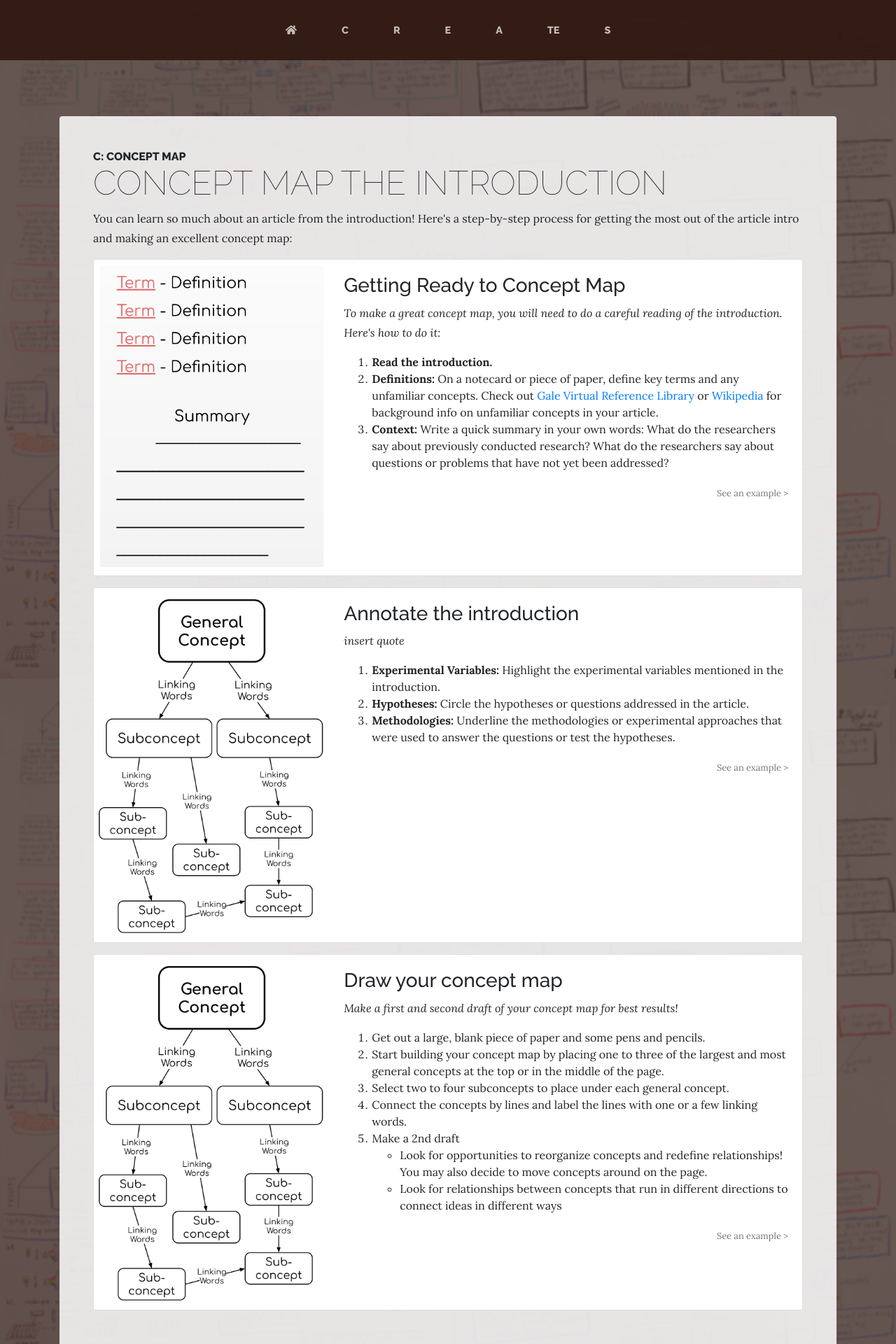
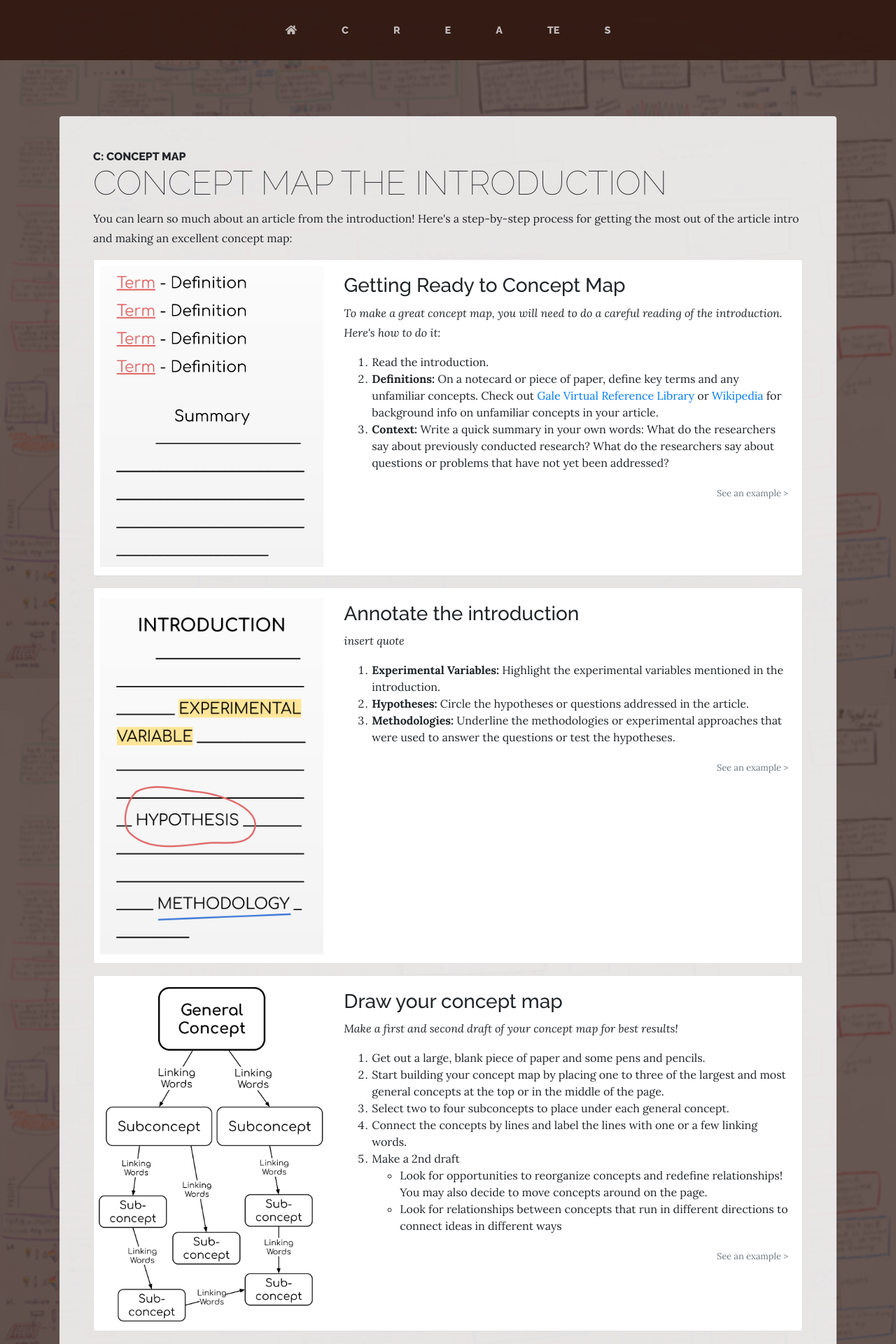
Before and after one commit to woof84/woof84.github.io-creates, a Jekyll site: the page built from c.html, in a window 1280 px wide. Shown: the top 1920 px of the page at 70% size. Built offline with Jekyll 4.4.1, drawn with Linux system fonts in a browser that asks for light colours; nearby versions of some CDN libraries.

Commit message:
Update c.html

```diff
--- a/c.html
+++ b/c.html
@@ -28,7 +28,7 @@ layout: page
                                   <h3>Getting Ready to Concept Map</h3>
                                     <p><em>To make a great concept map, you will need to do a careful reading of the introduction. Here's how to do it:</em></p>
                                   <ol>
-                                    <li><strong>Read the introduction.</strong></li>
+                                    <li>Read the introduction.</li>
                                     <li><strong>Definitions: </strong>On a notecard or piece of paper, define key terms and any unfamiliar concepts. Check out <a href="go.galegroup.com/ps/dispBasicSearch.do?userGroup&prodId=GVRL" target="_blank">Gale Virtual Reference Library</a> or <a href="https://www.wikipedia.org/" target="_blank">Wikipedia</a> for background info on unfamiliar concepts in your article.</li>
                                     <li><strong>Context: </strong>Write a quick summary in your own words: What do the researchers say about previously conducted research? What do the researchers say about questions or problems that have not yet been addressed?</li>
                                   </ol>
@@ -43,7 +43,7 @@ layout: page
                       <!-- Step 1.2 -->
                       <div class="row no-gutters">
                            <div class="col-md-4"><!-- Image -->
-                               <a data-toggle="modal" data-target="#step-1-2-info" href="#"><img src="{{ '/img/c-abstract-concept-map.png' | absolute_url }}" class="card-img" alt="Abstract representation of a concept map" ></a>
+                               <a data-toggle="modal" data-target="#step-1-2-info" href="#"><img src="{{ '/img/c-annotated-article.png' | absolute_url }}" class="card-img" alt="Abstract representation of a concept map" ></a>
                           </div>
                           <div class="col-md-8">
                               <div class="card-body">
```
